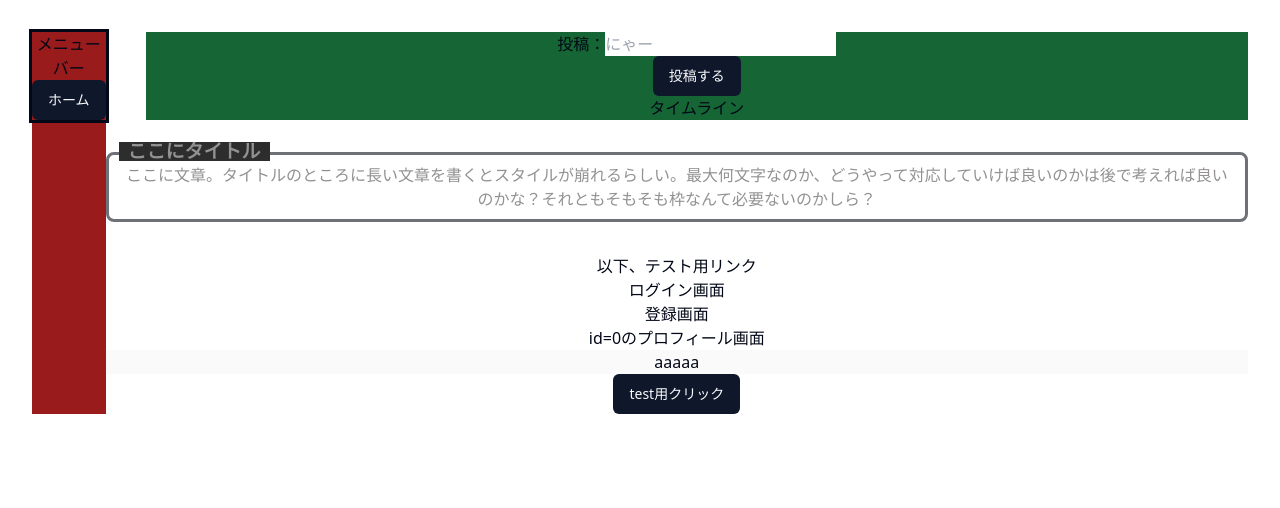
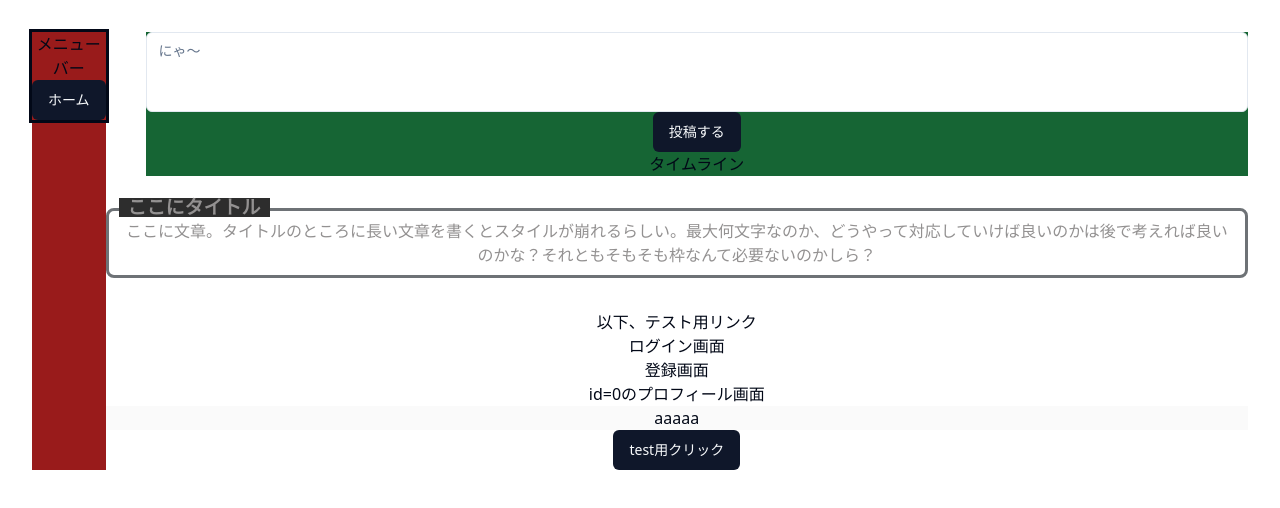
Before and after one commit to Rei1449/sns, a React (Vite) app in the folder frontend/: page / in a window 1280 px wide. Shown: the top 508 px of the page. Built offline with nearby package versions, Linux system fonts and the light colour scheme.

Commit message:
ポスト投稿UIの作成

```diff
--- a/frontend/src/home_and_profile/CreatePost.tsx
+++ b/frontend/src/home_and_profile/CreatePost.tsx
@@ -1,4 +1,6 @@
 import { Button } from "@/components/ui/Button";
+import { Form, FormControl, FormField, FormItem, FormMessage } from "@/components/ui/Form";
+import { Textarea } from "@/components/ui/Textarea";
 import { postFetchJson } from "@/utils/utils";
 import { useForm } from "react-hook-form";
 
@@ -8,32 +10,41 @@ export default function CreatePost({ createrId } : { createrId:number }) {
         content: string;
     }
 
-    const { register, handleSubmit } = useForm<sendData>();
+    const formHook = useForm<sendData>({defaultValues:{userId:createrId, content:''}} );
 
     return (
         <div className="create-post">
 
-            <form onSubmit={handleSubmit((data: sendData) => {
+            <Form {...formHook}>
+            <form onSubmit={formHook.handleSubmit((data: sendData) => {
                 // 提出時の動作を書く
-                data.userId = createrId;
+                //data.userId = createrId;
                 console.log(data);
                 postFetchJson('http://localhost:3001/posts', data);
             })}>
 
-                <div>
-                    <label>
-                        <span>投稿：</span>
-                        <input
-                            type="text"
-                            {...register( "content", { required: true } )}
-                            placeholder="にゃー"
-                        />
-                    </label>
-                </div>
+                <FormField
+                control={formHook.control}
+                name="content"
+                rules={{ required: true }}
+                render={({field}) => (
+                    <FormItem>
+                        <FormControl>
+                            <Textarea
+                                placeholder="にゃ～"
+                                className="resize-none"
+                                {...field}
+                            />
+                        </FormControl>
+                        <FormMessage/>
+                    </FormItem>
+                )}/>
 
                 <Button type='submit'> 投稿する </Button>
 
             </form>
+            </Form>
+
         </div>
     )
 }
```
